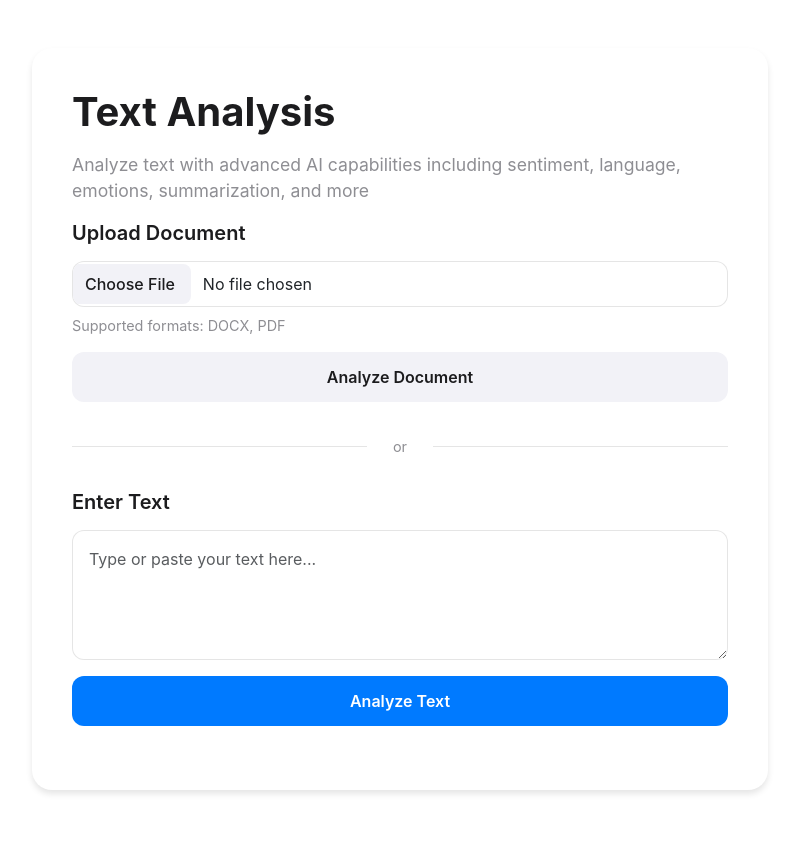
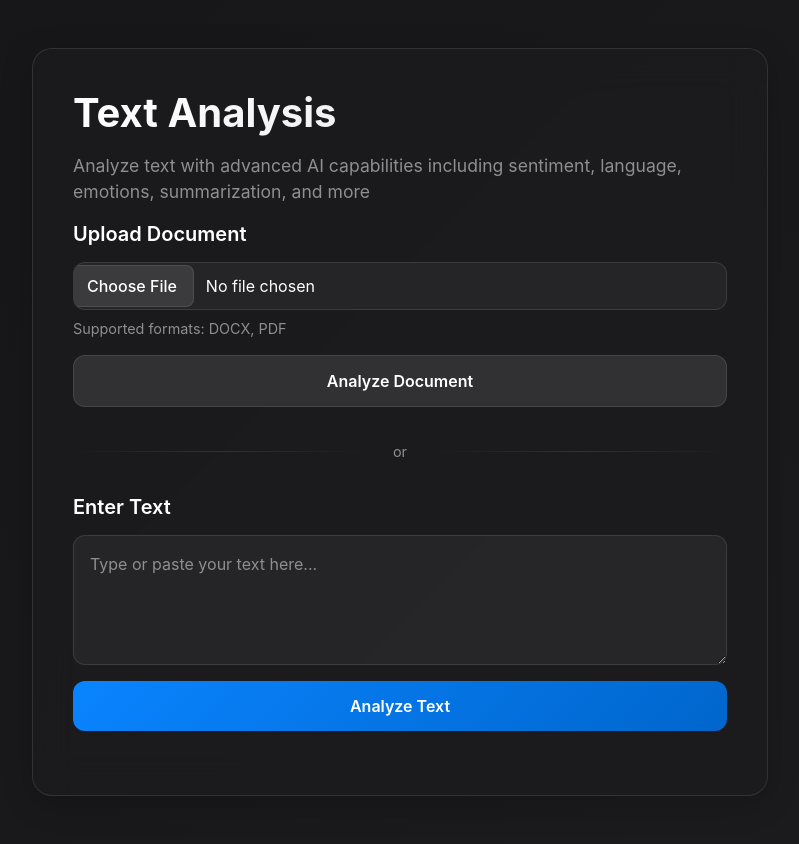
Before and after one commit to EdgarJob/Transformer-Test, a Flask app: page / in a window 1280 px wide. Shown: the whole page, without its empty margins (240-1039 px from the left). Before the commit the page ends 794 px from the top, so only its background shows below. Run offline with Flask 3, Linux system fonts and the light colour scheme.

Commit message:
Final Draft

```diff
--- a/analysis_results.json
+++ b/analysis_results.json
@@ -7,3 +7,4 @@
 {"text": "hi there\n", "sentiment": "5 stars", "sentiment_score": 0.2915264666080475, "language": "en", "language_score": 0.733722984790802, "emotion": "neutral", "emotion_score": 0.7266121506690979, "timestamp": "2025-03-24 08:55:42"}
 {"text": "hi there\n", "sentiment": "5 stars", "sentiment_score": 0.2915264666080475, "language": "en", "language_score": 0.733722984790802, "emotion": "neutral", "emotion_score": 0.7266121506690979, "timestamp": "2025-03-24 08:56:28"}
 {"text": "i love you", "sentiment": "POSITIVE", "sentiment_score": 0.9998656511306763, "language": "en", "language_score": 0.9893278479576111, "emotion": "joy", "emotion_score": 0.9639525413513184, "summary": "", "entities": {}, "topics": {"health": 0.35161906480789185, "entertainment": 0.15393893420696259, "technology": 0.12136995792388916, "sports": 0.044617846608161926, "politics": 0.02490142174065113, "science": 0.006321420893073082, "business": 0.00041579719982109964}, "keyword_embedding": [-0.010665945708751678, -0.010195424780249596, -0.012334472499787807, -0.012546858750283718, -0.022363988682627678], "timestamp": "2025-03-24 11:07:48"}
+{"text": "i miss my wife", "sentiment": "NEGATIVE", "sentiment_score": 0.9985879063606262, "language": "en", "language_score": 0.9616833329200745, "emotion": "sadness", "emotion_score": 0.9922702312469482, "summary": "", "entities": {}, "topics": {"entertainment": 0.03256672993302345, "health": 0.0011017181677743793, "politics": 0.0005731780547648668, "sports": 0.0005152418743818998, "technology": 0.00022639724193140864, "science": 0.0002206093049608171, "business": 0.00016922860231716186}, "keyword_embedding": [-0.010062703862786293, -0.009885507635772228, -0.010705329477787018, -0.01158201228827238, -0.010363583452999592, -0.022712143138051033], "timestamp": "2025-03-24 11:09:33"}
--- a/static/css/style.css
+++ b/static/css/style.css
@@ -1,25 +1,32 @@
-/* Modern Apple-like Design */
+/* Modern Apple-like Dark Theme */
 :root {
-    --apple-blue: #007AFF;
+    --apple-blue: #0A84FF;
     --apple-gray: #8E8E93;
-    --apple-light-gray: #F2F2F7;
+    --apple-light-gray: #2C2C2E;
     --apple-dark: #1C1C1E;
+    --apple-darker: #161618;
     --apple-white: #FFFFFF;
-    --apple-border: rgba(0, 0, 0, 0.1);
+    --apple-border: rgba(255, 255, 255, 0.1);
+    --apple-card-bg: rgba(28, 28, 30, 0.8);
+    --apple-hover: rgba(255, 255, 255, 0.05);
 }
 
 body {
-    background-color: var(--apple-white);
+    background: linear-gradient(135deg, var(--apple-darker) 0%, var(--apple-dark) 100%);
     font-family: -apple-system, BlinkMacSystemFont, "Segoe UI", Roboto, sans-serif;
-    color: var(--apple-dark);
+    color: var(--apple-white);
     line-height: 1.5;
+    min-height: 100vh;
 }
 
 .card {
     border: none;
     border-radius: 20px;
-    background: var(--apple-white);
-    box-shadow: 0 4px 6px rgba(0, 0, 0, 0.1);
+    background: var(--apple-card-bg);
+    backdrop-filter: blur(20px);
+    -webkit-backdrop-filter: blur(20px);
+    box-shadow: 0 8px 32px rgba(0, 0, 0, 0.2);
+    border: 1px solid var(--apple-border);
 }
 
 .card-body {
@@ -29,14 +36,17 @@ body {
 h1 {
     font-size: 2.5rem;
     font-weight: 700;
-    color: var(--apple-dark);
+    color: var(--apple-white);
     margin-bottom: 1rem;
+    background: linear-gradient(135deg, #fff 0%, #e0e0e0 100%);
+    -webkit-background-clip: text;
+    -webkit-text-fill-color: transparent;
 }
 
 h4 {
     font-size: 1.25rem;
     font-weight: 600;
-    color: var(--apple-dark);
+    color: var(--apple-white);
     margin-bottom: 1rem;
 }
 
@@ -51,11 +61,18 @@ h4 {
     padding: 1rem;
     font-size: 1rem;
     transition: all 0.3s ease;
+    background: rgba(255, 255, 255, 0.05);
+    color: var(--apple-white);
 }
 
 .form-control:focus {
     border-color: var(--apple-blue);
-    box-shadow: 0 0 0 3px rgba(0, 122, 255, 0.1);
+    box-shadow: 0 0 0 3px rgba(10, 132, 255, 0.2);
+    background: rgba(255, 255, 255, 0.08);
+}
+
+.form-control::placeholder {
+    color: var(--apple-gray);
 }
 
 .btn {
@@ -67,24 +84,27 @@ h4 {
 }
 
 .btn-primary {
-    background-color: var(--apple-blue);
+    background: linear-gradient(135deg, var(--apple-blue) 0%, #0066CC 100%);
     border: none;
+    color: white;
 }
 
 .btn-primary:hover {
-    background-color: #0056b3;
+    background: linear-gradient(135deg, #0066CC 0%, #0052A3 100%);
     transform: translateY(-1px);
+    box-shadow: 0 4px 12px rgba(10, 132, 255, 0.3);
 }
 
 .btn-secondary {
-    background-color: var(--apple-light-gray);
-    color: var(--apple-dark);
-    border: none;
+    background: rgba(255, 255, 255, 0.1);
+    color: var(--apple-white);
+    border: 1px solid var(--apple-border);
 }
 
 .btn-secondary:hover {
-    background-color: #E5E5EA;
+    background: rgba(255, 255, 255, 0.15);
     transform: translateY(-1px);
+    box-shadow: 0 4px 12px rgba(0, 0, 0, 0.2);
 }
 
 .divider {
@@ -100,7 +120,7 @@ h4 {
     top: 50%;
     width: 45%;
     height: 1px;
-    background-color: var(--apple-border);
+    background: linear-gradient(90deg, transparent, var(--apple-border), transparent);
 }
 
 .divider::before {
@@ -112,34 +132,36 @@ h4 {
 }
 
 .divider span {
-    background-color: var(--apple-white);
+    background: var(--apple-card-bg);
     padding: 0 1rem;
     color: var(--apple-gray);
     font-size: 0.9rem;
 }
 
 .result-section {
-    background-color: var(--apple-light-gray);
+    background: rgba(255, 255, 255, 0.05);
     border-radius: 16px;
     padding: 1.5rem;
     margin-bottom: 1.5rem;
     transition: all 0.3s ease;
+    border: 1px solid var(--apple-border);
 }
 
 .result-section:hover {
     transform: translateY(-2px);
-    box-shadow: 0 4px 12px rgba(0, 0, 0, 0.05);
+    box-shadow: 0 4px 12px rgba(0, 0, 0, 0.2);
+    background: rgba(255, 255, 255, 0.08);
 }
 
 .result-section h4 {
-    color: var(--apple-dark);
+    color: var(--apple-white);
     margin-bottom: 1rem;
     font-size: 1.1rem;
 }
 
 .result-section p {
     margin-bottom: 0.5rem;
-    color: var(--apple-dark);
+    color: var(--apple-white);
 }
 
 .result-section strong {
@@ -160,8 +182,9 @@ h4 {
 }
 
 .alert-danger {
-    background-color: #FFE5E5;
-    color: #D63031;
+    background: rgba(255, 59, 48, 0.1);
+    color: #FF3B30;
+    border: 1px solid rgba(255, 59, 48, 0.2);
 }
 
 .form-text {
@@ -173,21 +196,22 @@ h4 {
 /* File input styling */
 input[type="file"] {
     padding: 0.5rem;
+    color: var(--apple-white);
 }
 
 input[type="file"]::-webkit-file-upload-button {
-    background-color: var(--apple-light-gray);
-    border: none;
+    background: rgba(255, 255, 255, 0.1);
+    border: 1px solid var(--apple-border);
     border-radius: 8px;
     padding: 0.5rem 1rem;
-    color: var(--apple-dark);
+    color: var(--apple-white);
     font-weight: 500;
     cursor: pointer;
     transition: all 0.3s ease;
 }
 
 input[type="file"]::-webkit-file-upload-button:hover {
-    background-color: #E5E5EA;
+    background: rgba(255, 255, 255, 0.15);
 }
 
 /* Loading animation */
@@ -198,6 +222,24 @@ input[type="file"]::-webkit-file-upload-button:hover {
 
 #loading {
     animation: fadeIn 0.3s ease;
+}
+
+/* Scrollbar styling */
+::-webkit-scrollbar {
+    width: 8px;
+}
+
+::-webkit-scrollbar-track {
+    background: var(--apple-dark);
+}
+
+::-webkit-scrollbar-thumb {
+    background: var(--apple-gray);
+    border-radius: 4px;
+}
+
+::-webkit-scrollbar-thumb:hover {
+    background: var(--apple-white);
 }
 
 /* Responsive adjustments */
```
